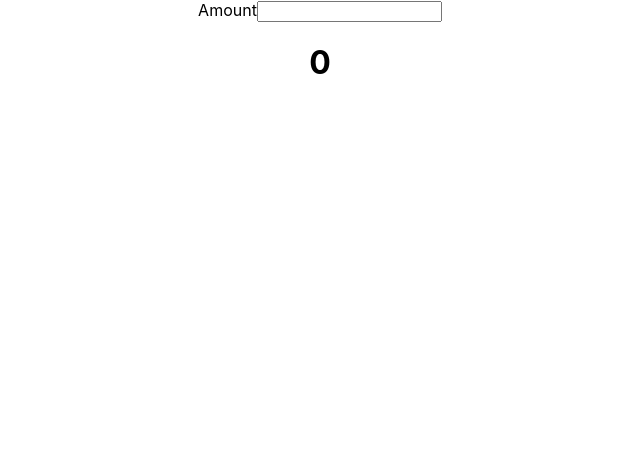
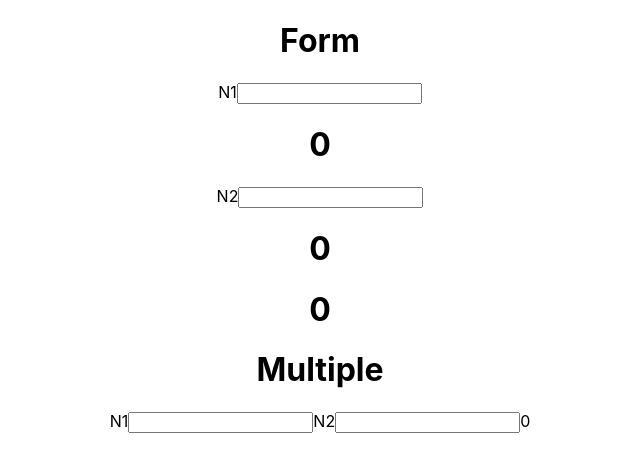
Before and after one commit to Avinashvns/learnallreact, a React (Create React App) app: page / in a window 1280 px wide. Shown: the top 472 px of the page, without its empty margins (320-960 px from the left). Built offline with nearby package versions, Linux system fonts and the light colour scheme.

Commit message:
Using multiple States and using Objects beginning

```diff
--- a/src/App.js
+++ b/src/App.js
@@ -1,5 +1,6 @@
 // import logo from './logo.svg';
 import './App.css';
+import MultipleObject from './components/MultipleObject';
 // import VsjCounter from './VjsCounter';
 import VsjFrom from './components/VsjForm';
 // import VsjItem from './components/VsjItem';
@@ -16,7 +17,11 @@ function App() {
       {/* <VsjItem message="Of the props"></VsjItem> */}
       {/* <VsjWrapper>Hello Wrapper</VsjWrapper> */}
 
+      {/* <VsjFrom></VsjFrom> */}
+      <h1>Form</h1>
       <VsjFrom></VsjFrom>
+	    <h1>Multiple</h1>
+	    <MultipleObject></MultipleObject>
       </div>
   );
 }
--- /dev/null
+++ b/src/components/MultipleObject.js
@@ -0,0 +1,33 @@
+import React,{useState} from "react";
+
+const MultipleObject=()=>{
+    const[sumData,setSum]=useState({n1:0,n2:0});
+
+    const sumN1=(event)=>{
+        setSum({
+            ...sumData,
+            n1:Number(event.target.value),
+        });
+        console.log("ObjectChanged");
+    };
+
+    const sumN2=(event)=>{
+        setSum({
+            ...sumData,
+            n2:Number(event.target.value),
+        });
+        console.log("Object Change");
+    };
+
+    // render
+    return <form>
+        <label>N1</label>
+        <input type="text" onChange={sumN1}/>
+        <label>N2</label>
+        <input type="text" onChange={sumN2}/>
+        {/* data */}
+        {sumData.n1 +sumData.n2}
+    </form>
+}
+
+export default MultipleObject;
--- a/src/components/VsjForm.js
+++ b/src/components/VsjForm.js
@@ -1,18 +1,40 @@
-import {useState} from "react";
+import React,{useState} from "react";
 
 const VsjFrom=()=>{
-    const[enteredamount,setEnteredAmount]=useState(0);
-    const amountChangeHandler=(event)=>{
+    const [n1,setN1]=useState(0);
+    const[n2,setN2]=useState(0);
+
+    // setN1
+    const n1ChangeHandler=(event)=>{
+
         console.log("Amount Changed");
+        console.log("N1 Changed");
         console.log(event.target.value);
-        setEnteredAmount(event.target.value);
-    };
+        setN1(Number(event.target.value));
+    }
+
+    // setN2
+    const n2ChangeHandler=(event)=>{
+
+        console.log("N2 Changed");
+        console.log(event.target.value);
+        // setEnteredAmount(event.target.value);
+        setN2(Number(event.target.value));
+    }
 
     return <form>
-        <label>Amount</label>
-        <input type="text" onChange={amountChangeHandler}/>
-        <h1>{enteredamount}</h1>
+        <label>N1</label>
+        <input type="text" onChange={n1ChangeHandler}/>
+        <h1>{n1}</h1>
+        {/* Second handler */}
+        <label>N2</label>
+        <input type="text" onChange={n2ChangeHandler}/>
+        <h1>{n2}</h1>
+        <h1>{n1+n2}</h1>
+
+
     </form>
+
 }
 
 export default VsjFrom;
```
